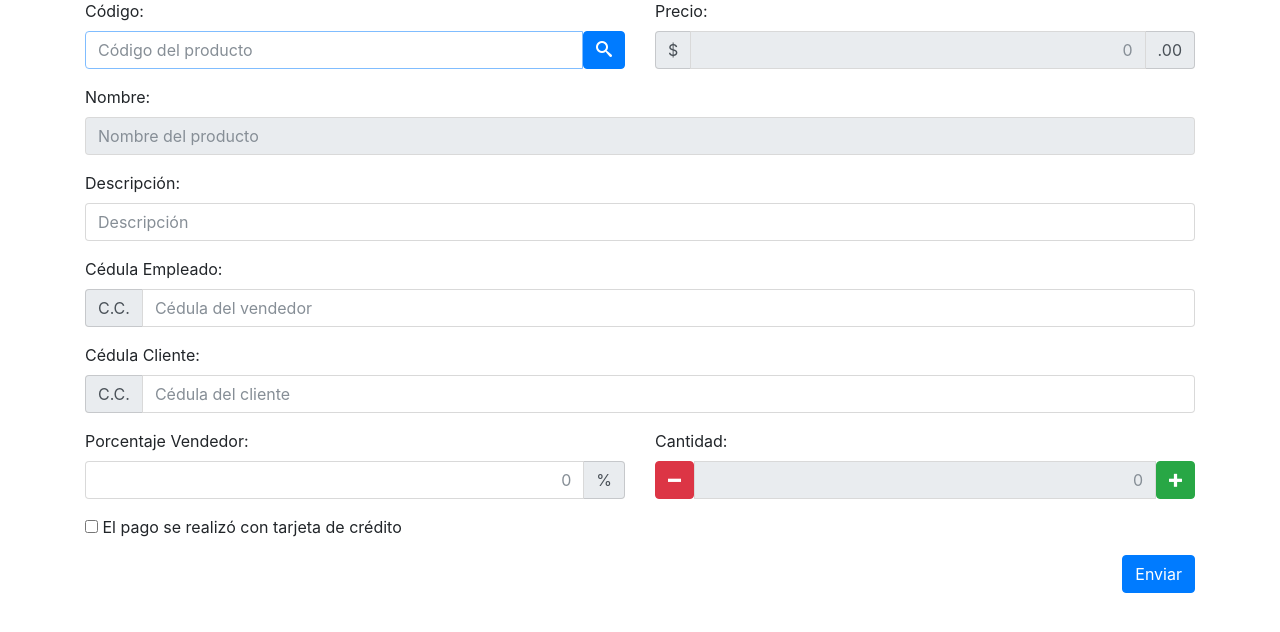
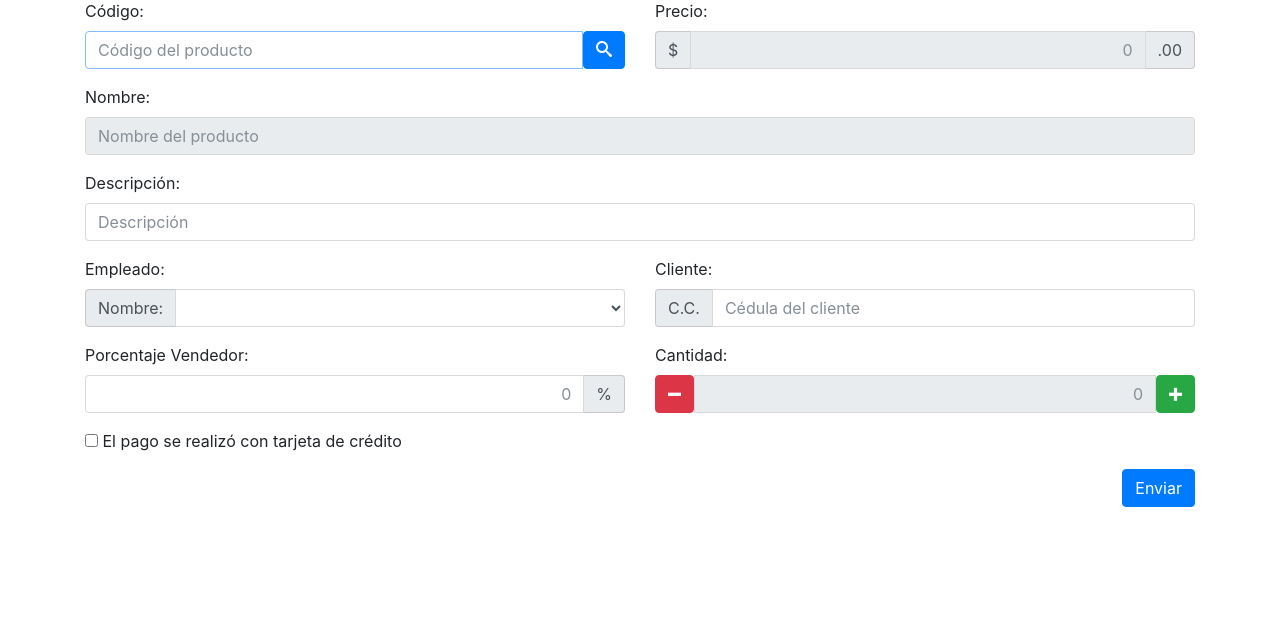
Before and after one commit to marbrb/kenosis, a Django app: page /venta/ in a window 1280 px wide. Shown: the part 139-771 px from the top of the page. Run offline with Django 3.2, Linux system fonts and the light colour scheme; lists and menus that the app fills with data are empty; some libraries are stand-ins or nearby versions; some web fonts are replaced.

Commit message:
Changed the way the user selects the owner of the sale.

```diff
--- a/sales/templates/sales/create_sale.html
+++ b/sales/templates/sales/create_sale.html
@@ -59,18 +59,28 @@
                 <label for="bar-code">Descripción: </label>
                 <input type="text" class="form-control" id="descripcion"  placeholder="Descripción" required>
             </div>
+            <div class="row">
+                <div class="col">
                     <div class="form-group">
-                <label for="bar-code">Cédula Empleado: </label>
+                        <label for="bar-code">Empleado: </label>
                         <div class="input-group">
-                    <span class="input-group-addon">C.C.</span>
-                    <input type="text" class="form-control" id="cedula_vendedor"  placeholder="Cédula del vendedor" required>
+                            <span class="input-group-addon">Nombre: </span>
+                            <select class="form-control">
+                                {% for employee in employees %}
+                                <option >{{ employee.name }}</option>
+                                {% endfor %}
+                            </select>
                         </div>
                     </div>
+                </div>
+                <div class="col">
                     <div class="form-group">
-                <label for="bar-code">Cédula Cliente: </label>
+                        <label for="bar-code">Cliente: </label>
                         <div class="input-group">
                             <span class="input-group-addon">C.C.</span>
                             <input type="text" class="form-control" id="cedula_cliente"  placeholder="Cédula del cliente">
+                        </div>
+                    </div>
                 </div>
             </div>
             <div class="form-group">
```
Lines whose indentation alone changed are shown as unchanged.
